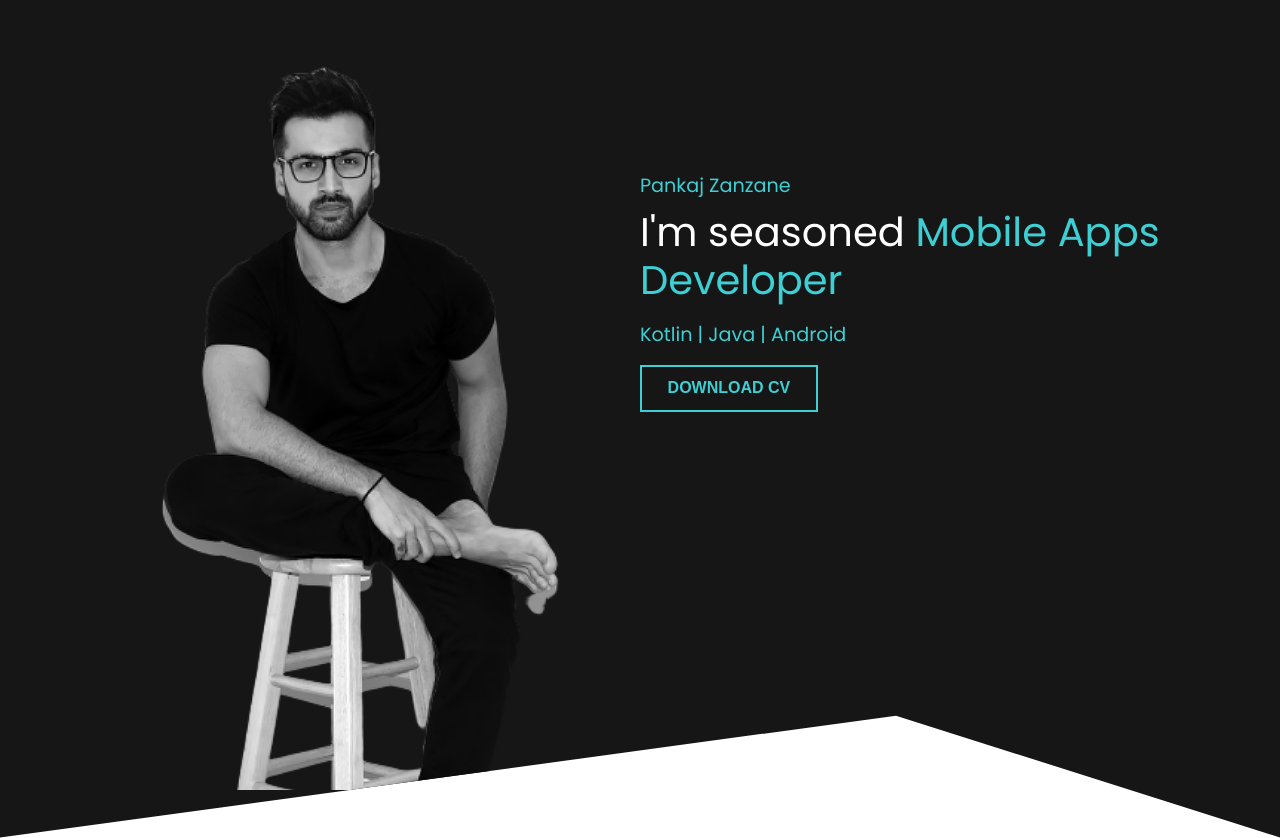
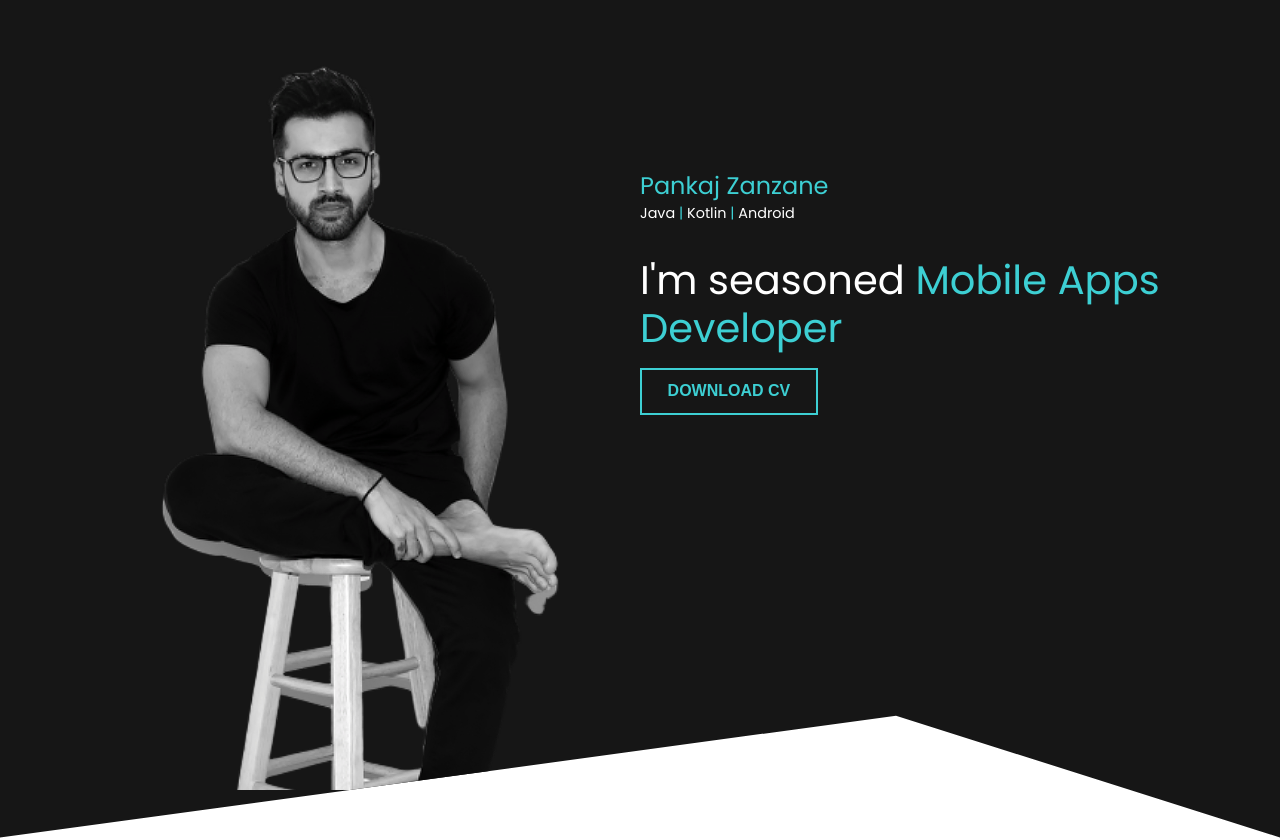
Before and after one commit to pzanzane/PortfolioWebsite, a plain HTML site: page index.html in a window 1280 px wide. Shown: the part 100-938 px from the top of the page. Drawn offline with Linux system fonts and the light colour scheme.

Commit message:
Moved skills up

```diff
--- a/css/style.css
+++ b/css/style.css
@@ -88,11 +88,17 @@ header nav {
 padding: 3rem 0;
 }
 
-.hero h4 {
+.hero .skills {
     color: var(--primary);
-    margin-bottom: 0.5rem;
+    margin-bottom: 2rem;
     font-weight: 100;
-    font-size: 1.2rem;
+    font-size: 0.9rem;
+}
+
+.hero .name{
+    color: var(--primary);
+    font-weight: 100;
+    font-size: 1.5rem;
 }
 
 .hero h1 {
--- a/index.html
+++ b/index.html
@@ -34,9 +34,9 @@
                     <img src="./images/man.png"></img>
                 </div>
                 <div class="right flex-1">
-                    <h4>Pankaj Zanzane</h4>
+                    <h4 class="name">Pankaj Zanzane</h4>
+                    <h4 class="skills"><span style ="color: white;">Java</span> | <span style ="color: white;">Kotlin</span> | <span style ="color: white;">Android</span></h4>
                     <h1>I'm seasoned <span>Mobile Apps Developer</span> </h1>
-                    <h4>Kotlin | Java | Android</h4>
                     <div style="margin-top: 1rem;">
                         <button class="btn btn-secondary" style="padding: 0.8rem 1.6rem;">Download CV</button>
                     </div>
```
